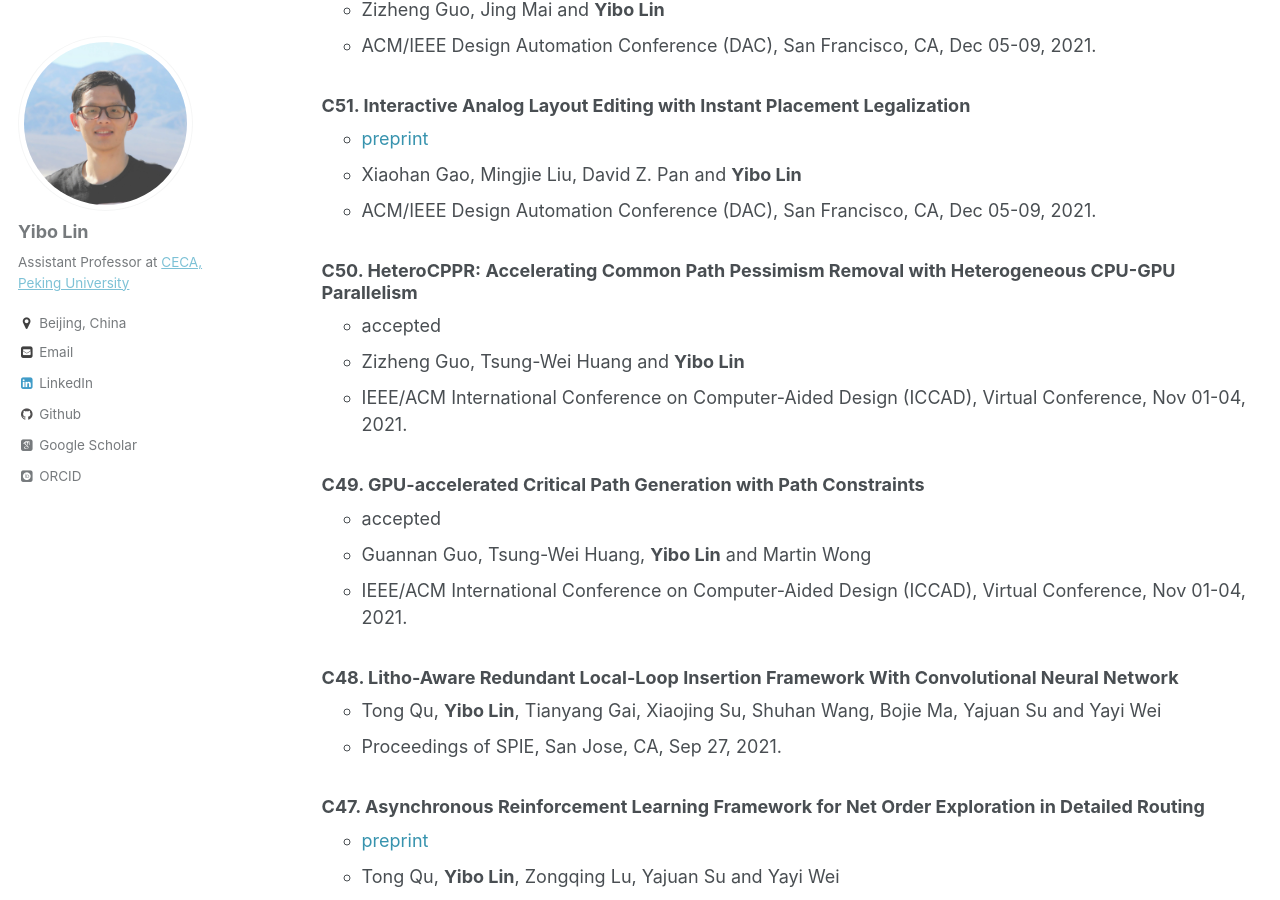
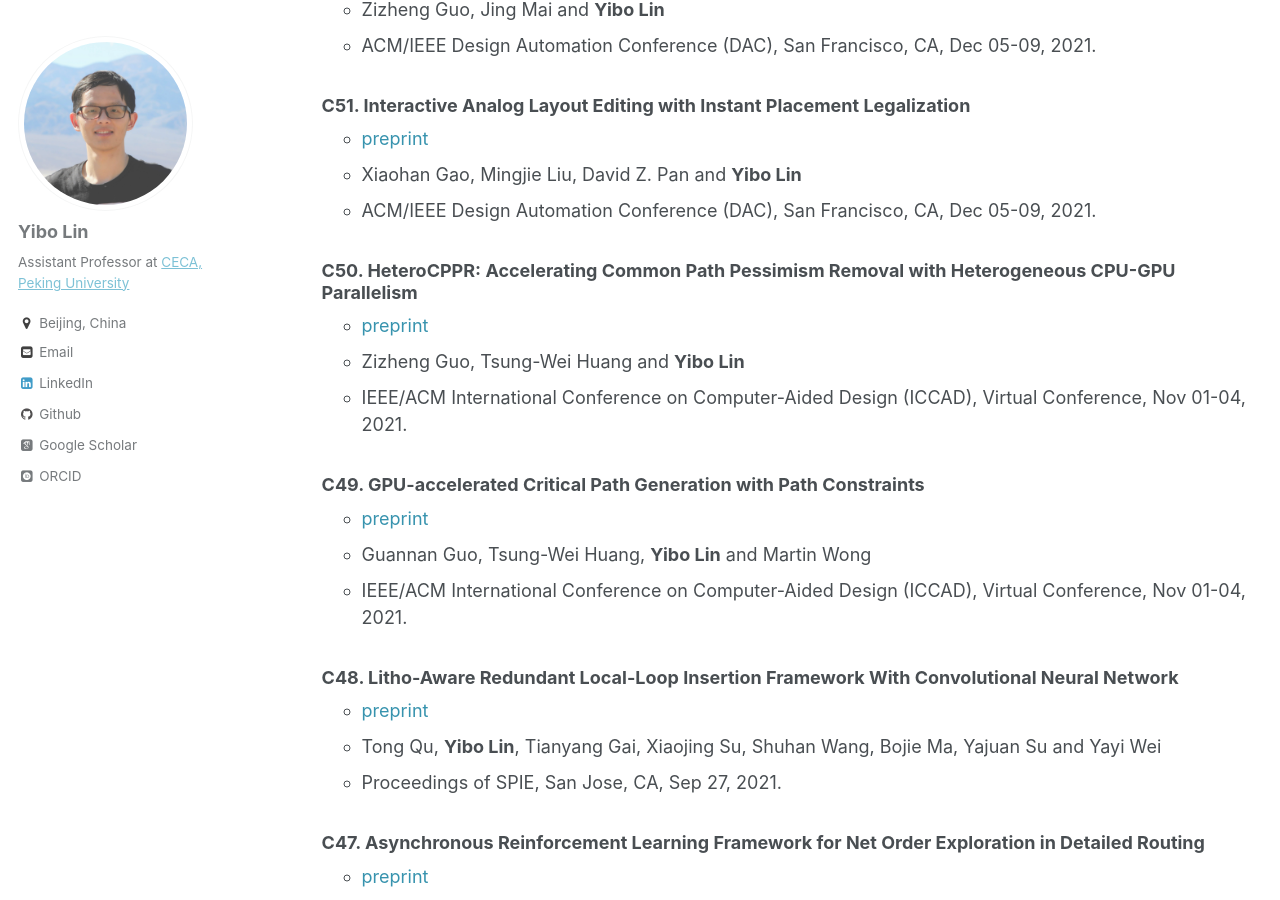
Before and after one commit to limbo018/limbo018.github.io, a Jekyll site: the page built from _pages/publications.md, in a window 1280 px wide and 900 px high, scrolled down 8087 px. Built offline with Jekyll 4.4.1, drawn with Linux system fonts in a browser that asks for light colours; some web fonts are replaced.

Commit message:
update iccad2021 papers

```diff
--- a/_pages/publications.md
+++ b/_pages/publications.md
@@ -258,17 +258,18 @@
      * Xiaohan Gao, Mingjie Liu, David Z. Pan and **Yibo Lin**
      * ACM/IEEE Design Automation Conference (DAC), San Francisco, CA, Dec 05-09, 2021.
 
-  ### C50. HeteroCPPR: Accelerating Common Path Pessimism Removal with Heterogeneous CPU-GPU Parallelism
-     * accepted
+  ### C50. [HeteroCPPR: Accelerating Common Path Pessimism Removal with Heterogeneous CPU-GPU Parallelism](https://doi.org/10.1109/ICCAD51958.2021.9643457)
+     * <a href="/publications/papers/TIMER_ICCAD2021_Guo.pdf" style="color:#3793ae">preprint</a>
      * Zizheng Guo, Tsung-Wei Huang and **Yibo Lin**
      * IEEE/ACM International Conference on Computer-Aided Design (ICCAD), Virtual Conference, Nov 01-04, 2021.
 
-  ### C49. GPU-accelerated Critical Path Generation with Path Constraints
-     * accepted
+  ### C49. [GPU-accelerated Critical Path Generation with Path Constraints](https://doi.org/10.1109/ICCAD51958.2021.9643504)
+     * <a href="/publications/papers/TIMER_TopK_ICCAD2021_Guo.pdf" style="color:#3793ae">preprint</a>
      * Guannan Guo, Tsung-Wei Huang, **Yibo Lin** and Martin Wong
      * IEEE/ACM International Conference on Computer-Aided Design (ICCAD), Virtual Conference, Nov 01-04, 2021.
 
   ### C48. [Litho-Aware Redundant Local-Loop Insertion Framework With Convolutional Neural Network](https://doi.org/10.1117/12.2601685)
+     * <a href="/publications/papers/ROUTE_SPIE2021_Qu.pdf" style="color:#3793ae">preprint</a>
      * Tong Qu, **Yibo Lin**, Tianyang Gai, Xiaojing Su, Shuhan Wang, Bojie Ma, Yajuan Su and Yayi Wei
      * Proceedings of SPIE, San Jose, CA, Sep 27, 2021.
 
```
Also changed, not shown: _includes/publications_cv.md (+3 -3 lines), ref/publications.bib (+6 -6 lines), 6 other files.
